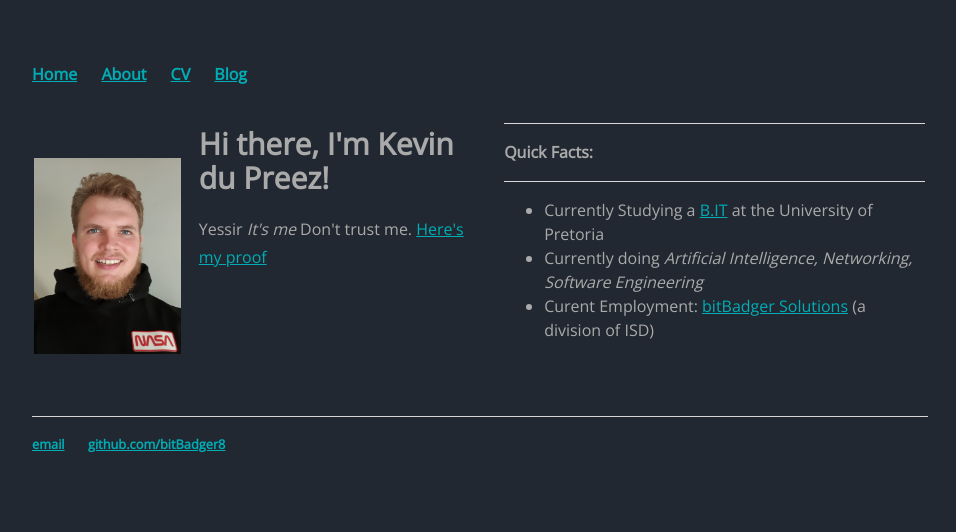
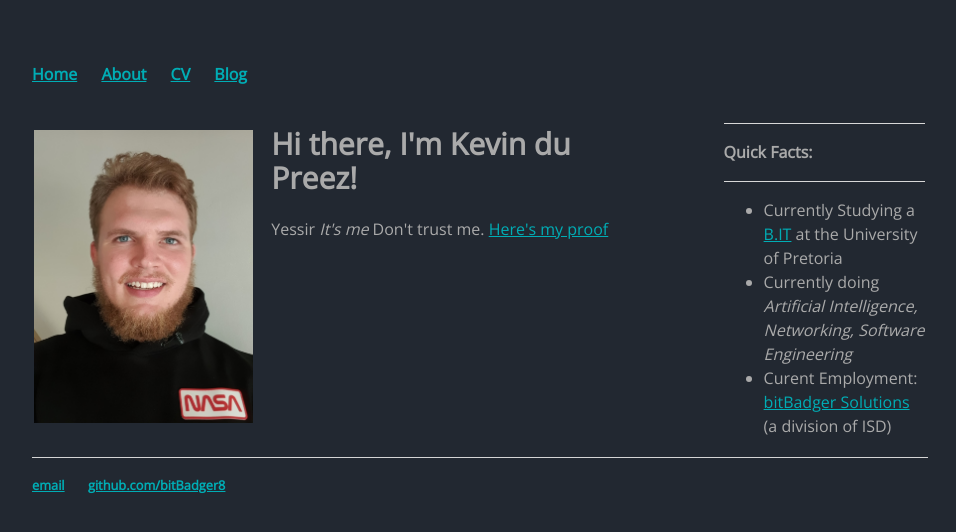
Before and after one commit to bitBadger8/bitBadger8.github.io, a Jekyll site: the page built from index.html, in a window 1280 px wide. Shown: the top 532 px of the page, without its empty margins (160-1116 px from the left). Built offline with Jekyll 4.4.1, drawn with Linux system fonts in a browser that asks for light colours.

Commit message:
Update main.css

```diff
--- a/css/main.css
+++ b/css/main.css
@@ -59,8 +59,9 @@ td{
 }
 .quickFacts{
   vertical-align: top;
-  padding-left: 1rem;
+  padding-left: 4rem;
   text-align: left;
+  width: 30%;
 }
 
 
```
